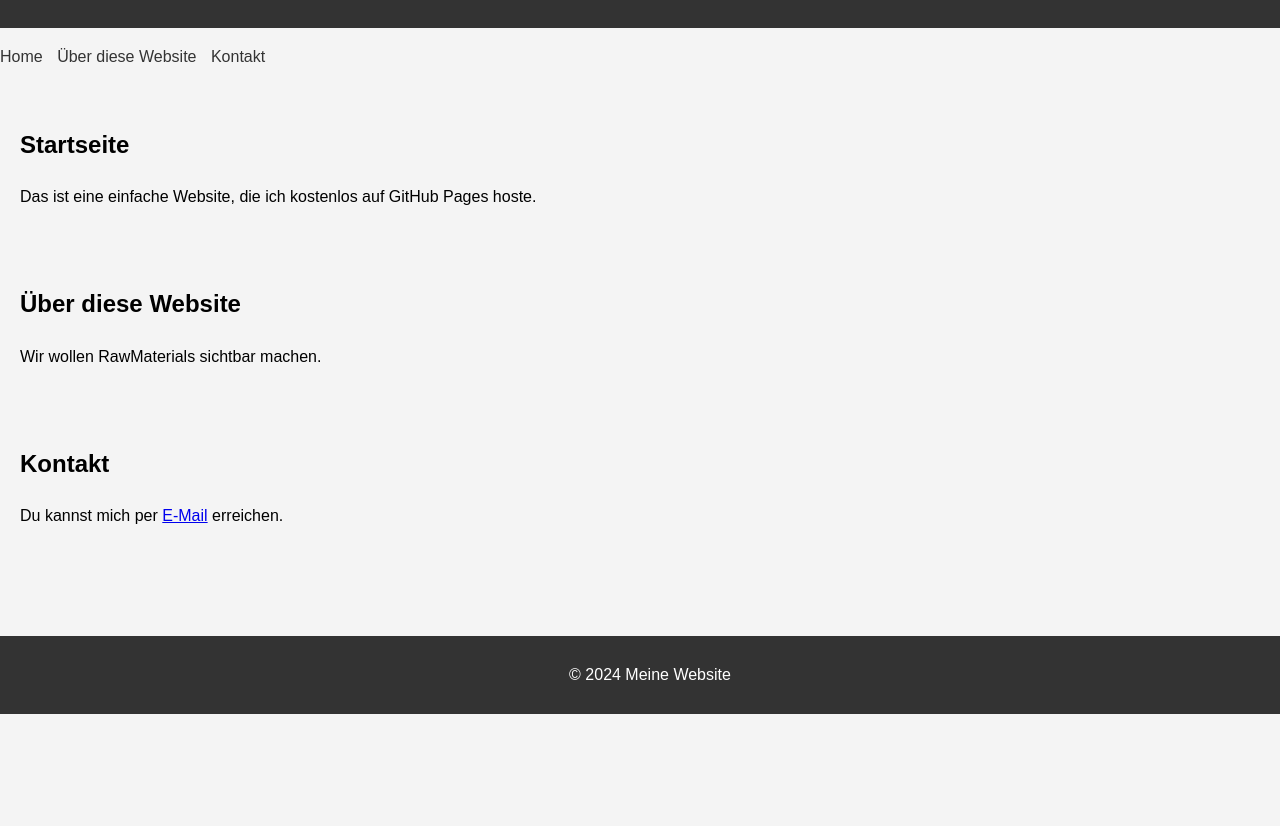
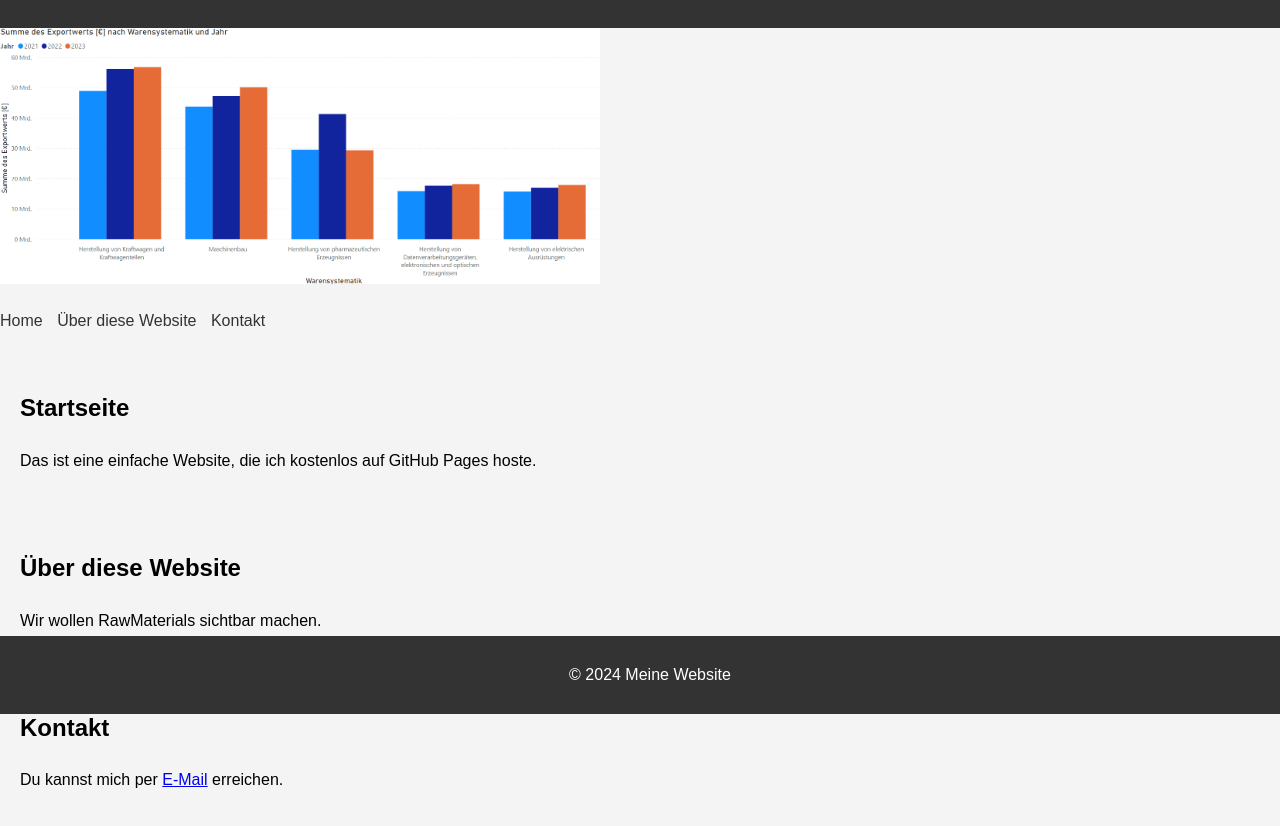
Before and after one commit to Krueki/RawMaterials, a plain HTML site: page index.html in a window 1280 px wide. Shown: the part 86-912 px from the top of the page. Before the commit the page ends 800 px from the top, so only its background shows below. Drawn offline with Linux system fonts and the light colour scheme.

Commit message:
Update index.html
Bild einfügen Test

```diff
--- a/index.html
+++ b/index.html
@@ -12,6 +12,9 @@
     <header>
         <h1>Willkommen zur Raw Materials Übersicht</h1>
     </header>
+
+ <img src="Images/BaWue Top5.png" alt="Die 5 Stärksten Wirtschaftszweige in Baden-Württemberg 2021-2023" style="width:100%; max-width:600px;">
+
 
     <nav>
         <ul>
```
